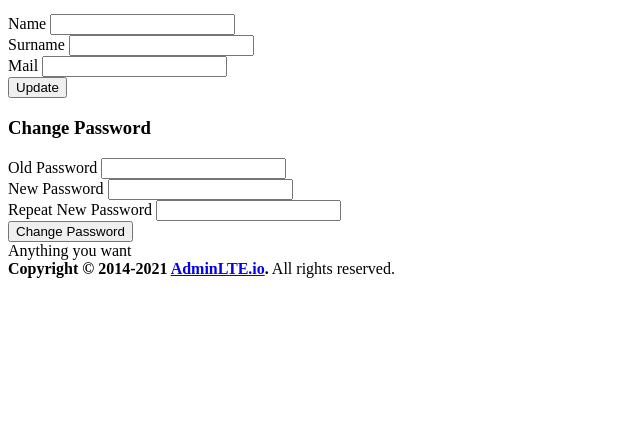
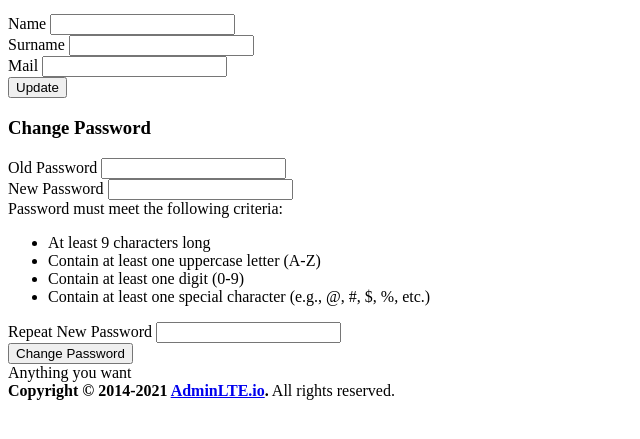
Before and after one commit to Svobodennn/PHP-Todo-App, a PHP site: the page made by View/profile/home.php in a window 1280 px wide. Shown: the part 278-717 px from the top of the page, without its empty margins (0-640 px from the left). Run offline with PHP 8.4, Linux system fonts and the light colour scheme; the template is opened without the code that fills it, so the values that code supplies are empty; some libraries are stand-ins or nearby versions.

Commit message:
Added Password Validation

```diff
--- a/View/profile/home.php
+++ b/View/profile/home.php
@@ -1,4 +1,3 @@
-
 <?php
 global $config;
 view('static/header');
@@ -98,19 +97,22 @@ view('static/header');
                                 <div class="card-body">
                                     <div class="form-group">
                                         <label for="name">Name</label>
-                                            <input type="text" class="form-control" id="name" name="name"
+                                        <input required="required" type="text" class="form-control" id="name"
+                                               name="name"
                                                value="<?= get_session('name') ?>">
                                         <input type="hidden" class="form-control" id="user_id" name="user_id"
                                                value="<?= get_session('id') ?>">
                                     </div>
                                     <div class="form-group">
                                         <label for="surname">Surname</label>
-                                            <input type="text" class="form-control" id="surname" name="surname"
+                                        <input required="required" type="text" class="form-control" id="surname"
+                                               name="surname"
                                                value="<?= get_session('surname') ?>">
                                     </div>
                                     <div class="form-group">
                                         <label for="mail">Mail</label>
-                                            <input type="text" class="form-control" id="mail" name="mail"
+                                        <input required="required" type="text" class="form-control" id="mail"
+                                               name="mail"
                                                value="<?= get_session('mail') ?>">
                                     </div>
                                 </div>
@@ -133,17 +135,30 @@ view('static/header');
                                 <div class="card-body">
                                     <div class="form-group">
                                         <label for="password">Old Password</label>
-                                            <input type="password" class="form-control" id="password" password="name"">
+                                        <input type="password" class="form-control" id="password" name="password"">
                                         <input type="hidden" class="form-control" id="user_id" name="user_id"
                                                value="<?= get_session('id') ?>">
                                     </div>
                                     <div class="form-group">
-                                            <label for="password">New Password</label>
-                                            <input type="password" class="form-control" id="password" name="password">
+                                        <label for="new_password">New Password</label>
+                                        <input type="password" class="form-control" id="new_password"
+                                               name="new_password">
+                                        <div class="password-criteria">
+                                            Password must meet the following criteria:
+                                            <ul>
+                                                <li id="length">At least 9 characters long</li>
+                                                <li id="uppercase">Contain at least one uppercase letter (A-Z)</li>
+                                                <li id="digit">Contain at least one digit (0-9)</li>
+                                                <li id="special">Contain at least one special character (e.g., @, #, $,
+                                                    %, etc.)
+                                                </li>
+                                            </ul>
+                                        </div>
                                     </div>
                                     <div class="form-group">
                                         <label for="repeat_password">Repeat New Password</label>
-                                            <input type="password" class="form-control" id="repeat_password" name="repeat_password">
+                                        <input type="password" class="form-control" id="repeat_password"
+                                               name="repeat_password">
                                     </div>
                                 </div>
                                 <!-- /.card-body -->
@@ -190,17 +205,60 @@ view('static/header');
     const change_password = document.getElementById('change_password')
 
 
+    // Password Validation
+    function checkValidation(element) {
+        return element.style.color === 'green';
+    }
+
+    var lengthMessage = document.getElementById('length');
+    var uppercaseMessage = document.getElementById('uppercase');
+    var digitMessage = document.getElementById('digit');
+    var specialMessage = document.getElementById('special');
+
+    document.getElementById('new_password').addEventListener('input', function () {
+        let password = this.value;
+        console.log(password)
+
+        if (password.length >= 9) {
+            lengthMessage.style.color = 'green';
+        } else {
+            lengthMessage.style.color = 'red';
+        }
+
+        if (/[A-Z]/.test(password)) {
+            uppercaseMessage.style.color = 'green';
+        } else {
+            uppercaseMessage.style.color = 'red';
+        }
+
+        if (/\d/.test(password)) {
+            digitMessage.style.color = 'green';
+        } else {
+            digitMessage.style.color = 'red';
+        }
+
+        if (/[!@#$%^&*()_+{}\[\]:;<>,.?~\\-]/.test(password)) {
+            specialMessage.style.color = 'green';
+        } else {
+            specialMessage.style.color = 'red';
+        }
+    });
+    // Password Validation
+
+
     profile.addEventListener('submit', (e) => {
 
         let name = document.getElementById('name').value
         let surname = document.getElementById('surname').value
         let mail = document.getElementById('mail').value
+        let id = document.getElementById('user_id').value
 
 
         let formData = new FormData();
         formData.append('name', name)
         formData.append('surname', surname)
         formData.append('mail', mail)
+        formData.append('id', id)
 
 
         axios.post('<?= url('api/updateprofile') ?>', formData)
@@ -223,16 +281,18 @@ view('static/header');
     change_password.addEventListener('submit', (e) => {
 
         let oldPassword = document.getElementById('password').value
-            let newPassword = document.getElementById('change_password').value
+        let newPassword = document.getElementById('new_password').value
         let repeatPassword = document.getElementById('repeat_password').value
+        let id = document.getElementById('user_id').value
 
 
         let formData = new FormData();
         formData.append('oldPassword', oldPassword)
         formData.append('newPassword', newPassword)
         formData.append('repeatPassword', repeatPassword)
+        formData.append('id', id)
 
-
+        if (checkValidation(lengthMessage) && checkValidation(uppercaseMessage) && checkValidation(digitMessage) && checkValidation(specialMessage)) {
             axios.post('<?= url('api/updatepassword') ?>', formData)
                 .then(res => {
                     swal.fire(
@@ -248,6 +308,14 @@ view('static/header');
                         'error'
                     )
                 })
+        } else {
+            swal.fire(
+                'Incorrect Password',
+                'Your Password Doesnt Match Requirements',
+                'error'
+        )
+        }
+
         e.preventDefault()
     })
 
```
Lines whose indentation alone changed are shown as unchanged.
